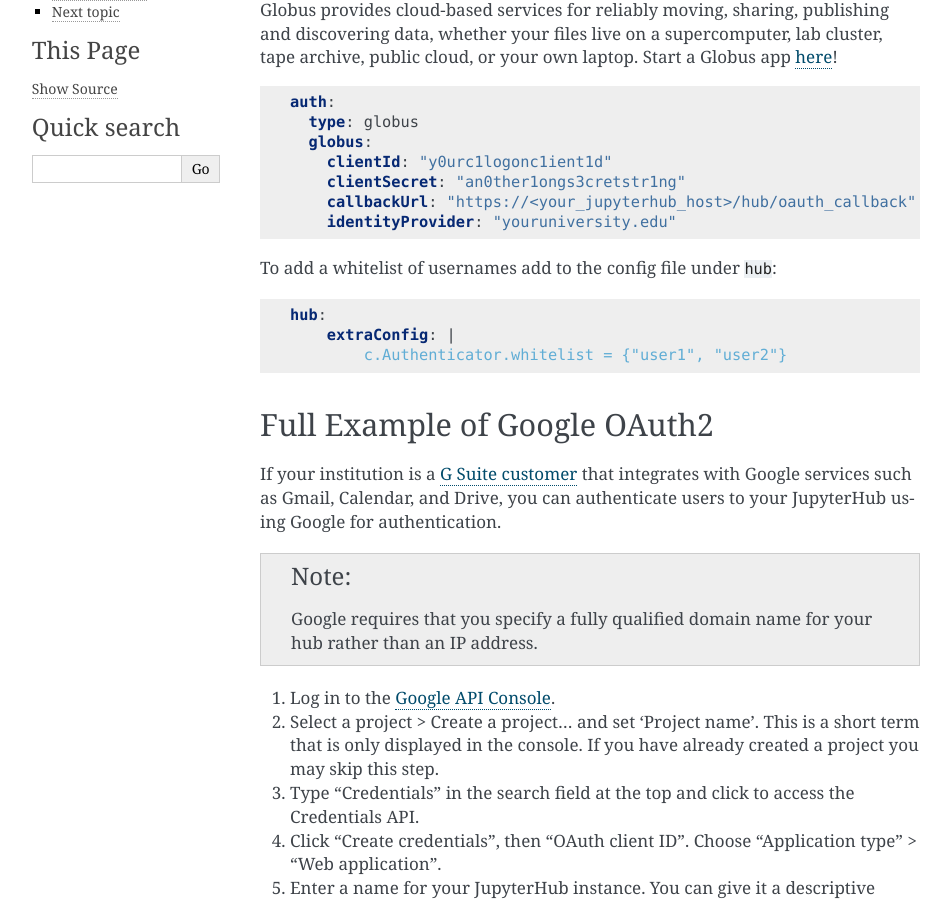
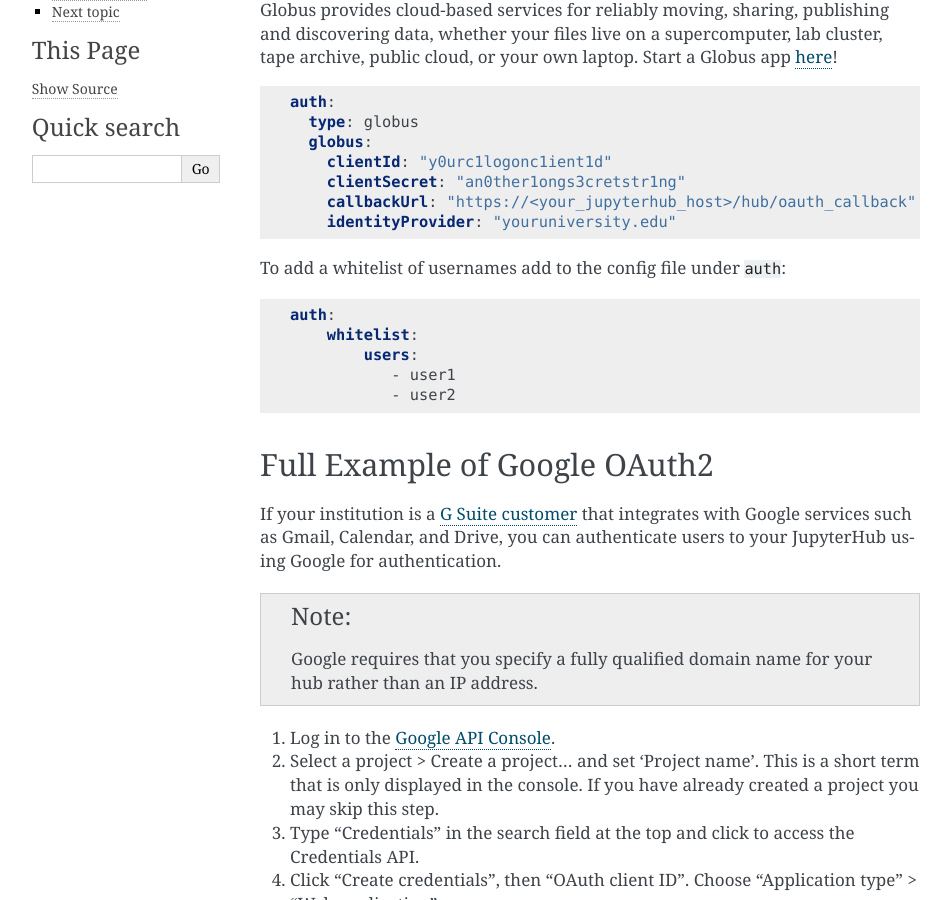
Before and after one commit to jupyterhub/zero-to-jupyterhub-k8s, a Sphinx documentation site: the page built from doc/source/extending-jupyterhub.rst, in a window 1280 px wide and 900 px high, scrolled down 1848 px. Shown: the whole window, without its empty margins (160-1111 px from the left). Built offline with Sphinx 7.4.7, drawn with Linux system fonts in a browser that asks for light colours.

Commit message:
Specify whitelist in supported way in Globus Doc

```diff
--- a/doc/source/extending-jupyterhub.rst
+++ b/doc/source/extending-jupyterhub.rst
@@ -105,13 +105,15 @@
           identityProvider: "youruniversity.edu"
 
 
-To add a whitelist of usernames add to the config file under `hub`:
+To add a whitelist of usernames add to the config file under `auth`:
 
 .. code-block:: yaml
 
-     hub:
-         extraConfig: |
-             c.Authenticator.whitelist = {"user1", "user2"}
+     auth:
+         whitelist:
+             users:
+                - user1
+                - user2
 
 Full Example of Google OAuth2
 -----------------------------
```
